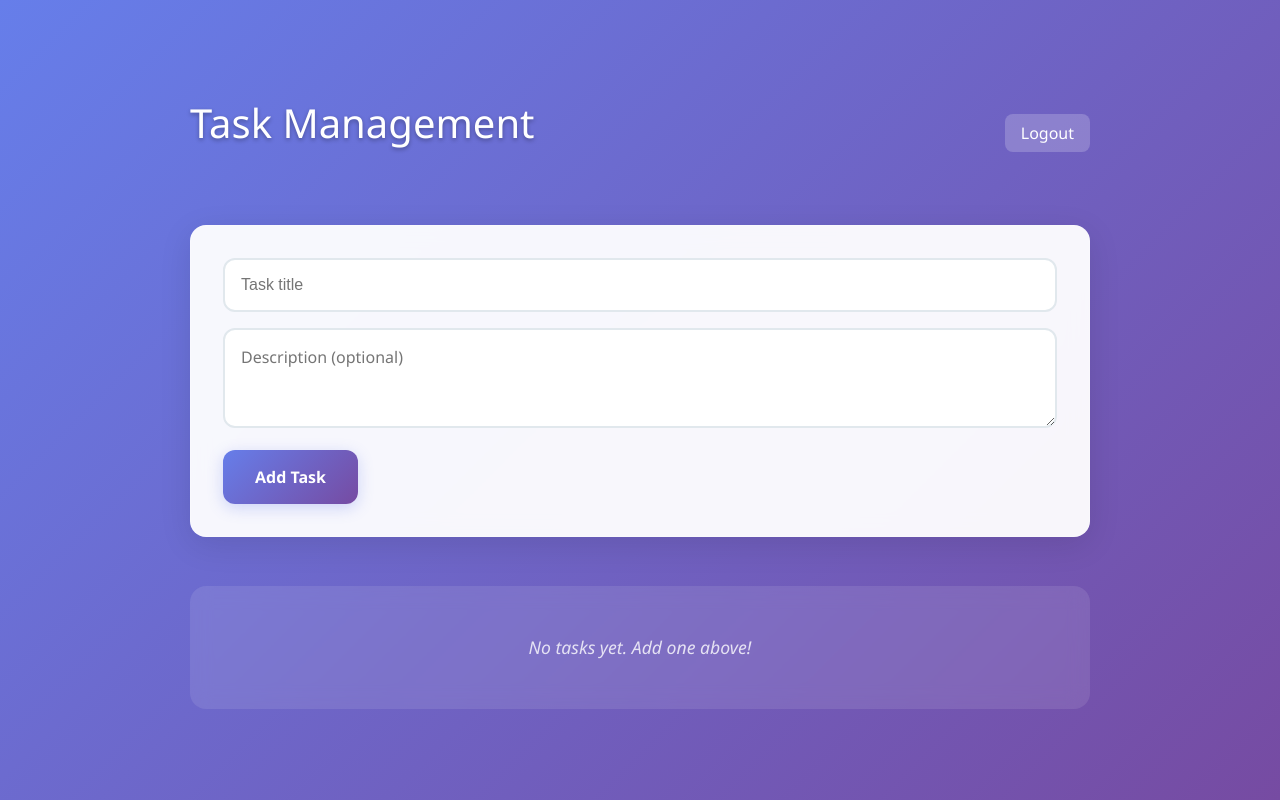
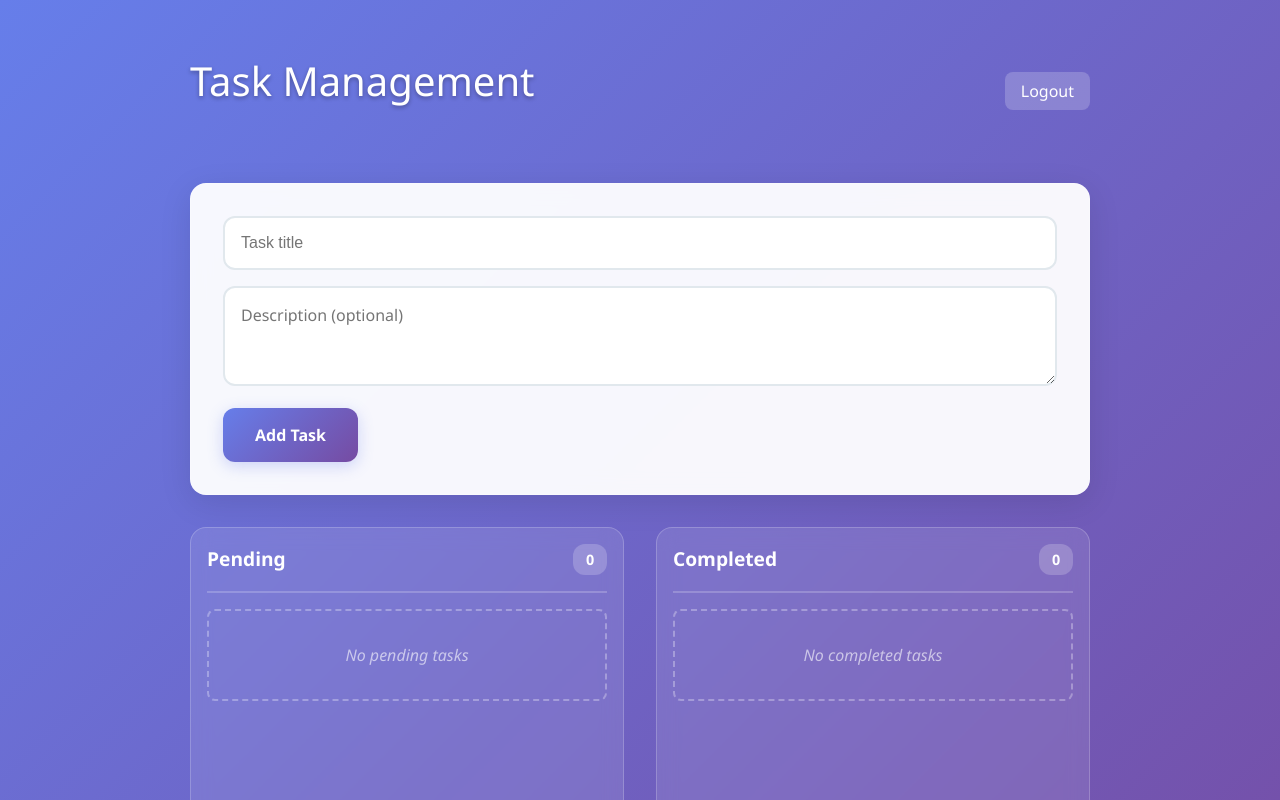
Before and after one commit to EnkuDavi/taskflow-project-test, a React app in the folder frontend/: page / in a window 1280 px wide. Both pictures are taken after typing "name@example.com", "Sample123" into the empty fields and a click on the button "Login". Shown: the top 800 px of the page. Built offline with nearby package versions, Linux system fonts and the light colour scheme; the HTML template or start-up script is replaced by a standard one.

Commit message:
feat: enhance list task with kanbarn board

```diff
--- a/frontend/src/App.css
+++ b/frontend/src/App.css
@@ -84,110 +84,128 @@ h1 {
   box-shadow: 0 6px 20px rgba(102, 126, 234, 0.4);
 }
 
-.task-list {
+.kanban-board {
+  display: grid;
+  grid-template-columns: 1fr 1fr;
+  gap: 2rem;
+  margin-top: 2rem;
+}
+
+.kanban-column {
+  background: rgba(255, 255, 255, 0.1);
+  border-radius: 16px;
+  padding: 1rem;
+  backdrop-filter: blur(10px);
+  border: 1px solid rgba(255,255,255,0.2);
+  min-height: 500px;
+}
+
+.column-header {
+  display: flex;
+  justify-content: space-between;
+  align-items: center;
+  margin-bottom: 1rem;
+  padding-bottom: 1rem;
+  border-bottom: 2px solid rgba(255,255,255,0.2);
+}
+
+.column-header h3 {
+  color: white;
+  margin: 0;
+  font-size: 1.2rem;
+  font-weight: 600;
+}
+
+.task-count {
+  background: rgba(255,255,255,0.2);
+  color: white;
+  padding: 0.3rem 0.8rem;
+  border-radius: 12px;
+  font-size: 0.9rem;
+  font-weight: 600;
+}
+
+.column-content {
   display: flex;
   flex-direction: column;
   gap: 1rem;
 }
 
-.task-item {
+.kanban-card {
   background: rgba(255, 255, 255, 0.95);
-  backdrop-filter: blur(10px);
-  border: 1px solid rgba(255,255,255,0.2);
-  border-radius: 16px;
-  padding: 1.5rem;
+  border-radius: 12px;
+  padding: 1rem;
+  box-shadow: 0 2px 8px rgba(0,0,0,0.1);
+  transition: all 0.3s ease;
+  border-left: 4px solid #f59e0b;
+}
+
+.kanban-card.completed {
+  border-left-color: #10b981;
+  opacity: 0.9;
+}
+
+.kanban-card:hover {
+  transform: translateY(-2px);
+  box-shadow: 0 4px 16px rgba(0,0,0,0.15);
+}
+
+.card-content h4 {
+  margin: 0 0 0.5rem 0;
+  color: #1f2937;
+  font-size: 1rem;
+  font-weight: 600;
+}
+
+.card-content p {
+  margin: 0 0 1rem 0;
+  color: #6b7280;
+  font-size: 0.9rem;
+  line-height: 1.4;
+}
+
+.card-actions {
   display: flex;
-  justify-content: space-between;
-  align-items: flex-start;
-  box-shadow: 0 4px 20px rgba(0,0,0,0.08);
+  gap: 0.5rem;
+}
+
+.card-actions button {
+  padding: 0.4rem 0.8rem;
+  border: none;
+  border-radius: 6px;
+  cursor: pointer;
+  font-size: 0.8rem;
+  font-weight: 500;
   transition: all 0.3s ease;
 }
 
-.task-item:hover {
-  transform: translateY(-2px);
-  box-shadow: 0 8px 25px rgba(0,0,0,0.12);
-}
-
-.task-item.completed {
-  background: rgba(255, 255, 255, 0.7);
-  border-left: 4px solid #10b981;
-}
-
-.task-item.pending {
-  border-left: 4px solid #f59e0b;
-}
-
-.task-content {
-  flex: 1;
-}
-
-.task-content h3 {
-  margin: 0 0 0.5rem 0;
-  color: #1f2937;
-  font-size: 1.2rem;
-  font-weight: 600;
-}
-
-.task-content p {
-  margin: 0 0 1rem 0;
-  color: #6b7280;
-  line-height: 1.5;
-}
-
-.status {
-  display: inline-block;
-  padding: 0.4rem 0.8rem;
-  border-radius: 20px;
-  font-size: 0.8rem;
-  font-weight: 600;
-  text-transform: uppercase;
-  letter-spacing: 0.5px;
-}
-
-.task-item.pending .status {
-  background: linear-gradient(135deg, #fbbf24, #f59e0b);
-  color: white;
-}
-
-.task-item.completed .status {
+.complete-btn, .reopen-btn {
   background: linear-gradient(135deg, #34d399, #10b981);
   color: white;
 }
 
-.task-actions {
-  display: flex;
-  gap: 0.5rem;
-  margin-left: 1rem;
+.complete-btn:hover, .reopen-btn:hover {
+  transform: translateY(-1px);
+  box-shadow: 0 2px 8px rgba(16, 185, 129, 0.3);
 }
 
-.task-actions button {
-  padding: 0.6rem 1.2rem;
-  border: none;
-  border-radius: 8px;
-  cursor: pointer;
-  font-size: 0.9rem;
-  font-weight: 500;
-  transition: all 0.3s ease;
-}
-
-.task-actions button:first-child {
-  background: linear-gradient(135deg, #34d399, #10b981);
-  color: white;
-}
-
-.task-actions button:first-child:hover {
-  transform: translateY(-1px);
-  box-shadow: 0 4px 12px rgba(16, 185, 129, 0.3);
-}
-
-.task-actions button.delete {
+.delete-btn {
   background: linear-gradient(135deg, #f87171, #ef4444);
   color: white;
 }
 
-.task-actions button.delete:hover {
+.delete-btn:hover {
   transform: translateY(-1px);
-  box-shadow: 0 4px 12px rgba(239, 68, 68, 0.3);
+  box-shadow: 0 2px 8px rgba(239, 68, 68, 0.3);
+}
+
+.empty-column {
+  text-align: center;
+  color: rgba(255,255,255,0.6);
+  font-style: italic;
+  padding: 2rem;
+  border: 2px dashed rgba(255,255,255,0.3);
+  border-radius: 8px;
 }
 
 .no-tasks {
--- a/frontend/src/App.tsx
+++ b/frontend/src/App.tsx
@@ -105,27 +105,62 @@ function App() {
         <button onClick={addTask}>Add Task</button>
       </div>
 
-      <div className="task-list">
-        {tasks.map(task => (
-          <div key={task.id} className={`task-item ${task.status}`}>
-            <div className="task-content">
-              <h3>{task.title}</h3>
+      <div className="kanban-board">
+        <div className="kanban-column">
+          <div className="column-header">
+            <h3>Pending</h3>
+            <span className="task-count">{tasks.filter(t => t.status === 'pending').length}</span>
+          </div>
+          <div className="column-content">
+            {tasks.filter(task => task.status === 'pending').map(task => (
+              <div key={task.id} className="kanban-card">
+                <div className="card-content">
+                  <h4>{task.title}</h4>
                   {task.description && <p>{task.description}</p>}
-              <span className="status">{task.status}</span>
                 </div>
-            <div className="task-actions">
-              <button onClick={() => toggleStatus(task.id)}>
-                {task.status === 'pending' ? 'Complete' : 'Reopen'}
+                <div className="card-actions">
+                  <button onClick={() => toggleStatus(task.id)} className="complete-btn">
+                    Complete
                   </button>
-              <button onClick={() => deleteTask(task.id)} className="delete">
+                  <button onClick={() => deleteTask(task.id)} className="delete-btn">
                     Delete
                   </button>
                 </div>
               </div>
             ))}
-        {tasks.length === 0 && (
-          <p className="no-tasks">No tasks yet. Add one above!</p>
+            {tasks.filter(t => t.status === 'pending').length === 0 && (
+              <div className="empty-column">No pending tasks</div>
             )}
+          </div>
+        </div>
+
+        <div className="kanban-column">
+          <div className="column-header">
+            <h3>Completed</h3>
+            <span className="task-count">{tasks.filter(t => t.status === 'completed').length}</span>
+          </div>
+          <div className="column-content">
+            {tasks.filter(task => task.status === 'completed').map(task => (
+              <div key={task.id} className="kanban-card completed">
+                <div className="card-content">
+                  <h4>{task.title}</h4>
+                  {task.description && <p>{task.description}</p>}
+                </div>
+                <div className="card-actions">
+                  <button onClick={() => toggleStatus(task.id)} className="reopen-btn">
+                    Reopen
+                  </button>
+                  <button onClick={() => deleteTask(task.id)} className="delete-btn">
+                    Delete
+                  </button>
+                </div>
+              </div>
+            ))}
+            {tasks.filter(t => t.status === 'completed').length === 0 && (
+              <div className="empty-column">No completed tasks</div>
+            )}
+          </div>
+        </div>
       </div>
     </div>
   )
```
Lines whose indentation alone changed are shown as unchanged.
